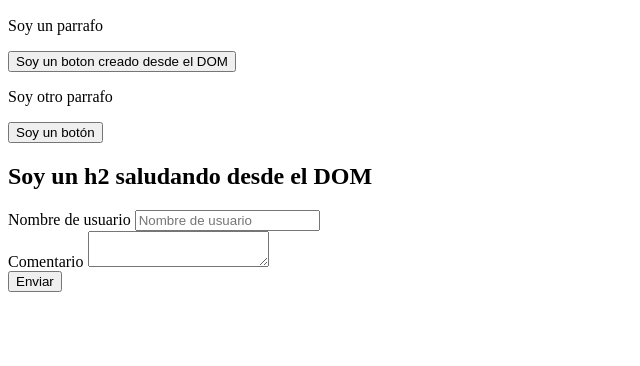
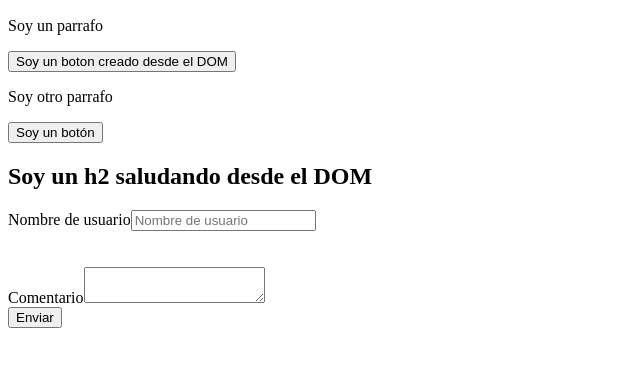
Before and after one commit to javiermribo/My-first-JS-programs, a plain HTML site: page index.html in a window 1280 px wide. Shown: the part 110-476 px from the top of the page, without its empty margins (0-640 px from the left). Drawn offline with Linux system fonts and the light colour scheme.

Commit message:
DOM practice

```diff
--- a/draft.js
+++ b/draft.js
@@ -53,10 +53,10 @@ function userTopTen() {
 
 //userTopTen()
 
-const selectingBtnId1 = document.querySelector('#btn-id1');
+/* const selectingBtnId1 = document.querySelector('#btn-id1');
 selectingBtnId1.addEventListener('click', () => {
   return alert('Hiciste click en el botón')
-})
+}) */
 
 const selectingForm = document.querySelector('#my-form-id');
 const selectingUserName = document.querySelector('#username');
@@ -75,7 +75,7 @@ selectingUserName.addEventListener('blur', () => {
   }
 })
 
-selectingForm.addEventListener('submit', event => {
+/* selectingForm.addEventListener('submit', event => {
   event.preventDefault();
   if(username.value.length === 0 && selectingTextField.value.length === 0) {
     const errorAlert = document.createElement('p');
@@ -83,4 +83,20 @@ selectingForm.addEventListener('submit', event => {
     selectingForm.append(errorAlert);
     errorAlert.style.background = 'yellow';
   }
-})
+}) */
+
+const theParent = document.querySelector('#divp1');
+const referenceItem = document.querySelector('#username');
+const creatingLabel = document.createElement('label');
+creatingLabel.setAttribute('for', 'username');
+creatingLabel.textContent = 'Nombre de usuario';
+
+theParent.insertBefore(creatingLabel, referenceItem);
+
+const theParent2 = document.querySelector("#divp2");
+const referenceItem2 = document.querySelector("#textfield");
+const creatingLabel2 = document.createElement("label");
+creatingLabel2.setAttribute("for", "textfield");
+creatingLabel2.textContent = "Comentario";
+
+theParent2.insertBefore(creatingLabel2, referenceItem2);
--- a/index.html
+++ b/index.html
@@ -15,12 +15,11 @@
     <button id="btn-id1">Soy un botón</button>
     </div>
     <form id="my-form-id">
-      <div>
-      <label for="username">Nombre de usuario</label>
+      <div id="divp1">
       <input type="text" id="username" name="username" placeholder="Nombre de usuario">
       </div>
-      <div>
-        <label for="textfield">Comentario</label>
+      <br><br>
+      <div id="divp2">
         <textarea name="textfield" id="textfield"></textarea>
       </div>
       <div>
```
